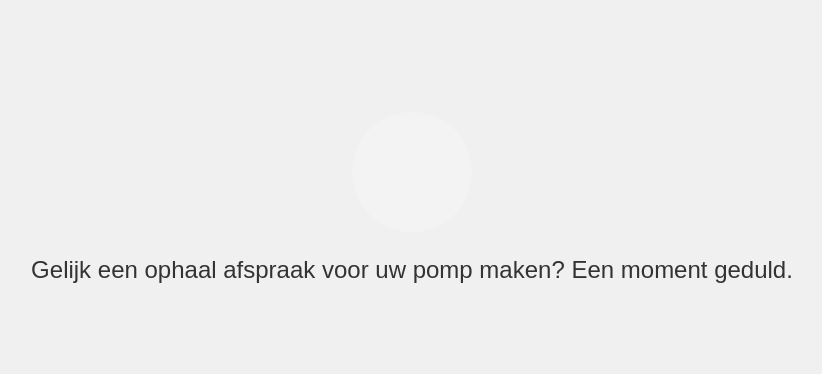
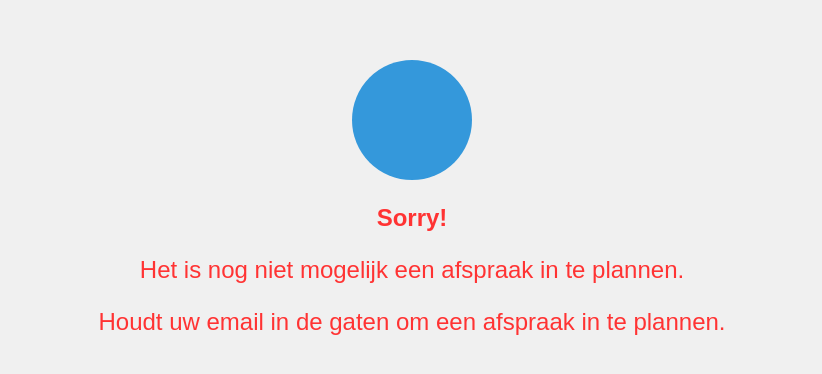
Before and after one commit to Appo-Groep/Appo-Groep.github.io, a plain HTML site: page pompen/waiting.html in a window 1280 px wide. Shown: the part 190-564 px from the top of the page, without its empty margins (228-1050 px from the left). Drawn offline with Linux system fonts and the light colour scheme.

Commit message:
bug fix pompen wachtpagina

```diff
--- a/pompen/waiting.html
+++ b/pompen/waiting.html
@@ -94,9 +94,8 @@
 	const executionId = searchParams.execution_id; // The execution ID of the Make execution
 	const makeWebhookUrl = searchParams.make_polling_url; // Make Webhook URL for fetching tracking URL
 
-    if (!submission_id || !executionId || !makeWebhookUrl) {
+    if (!submissionId || !executionId || !makeWebhookUrl) {
         fail();
-        return;
     }
     else {
         startPollingForRedirectUrl();
```
